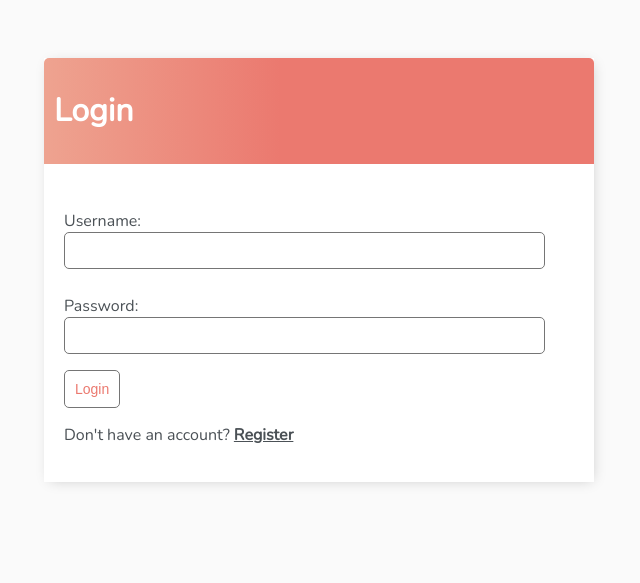
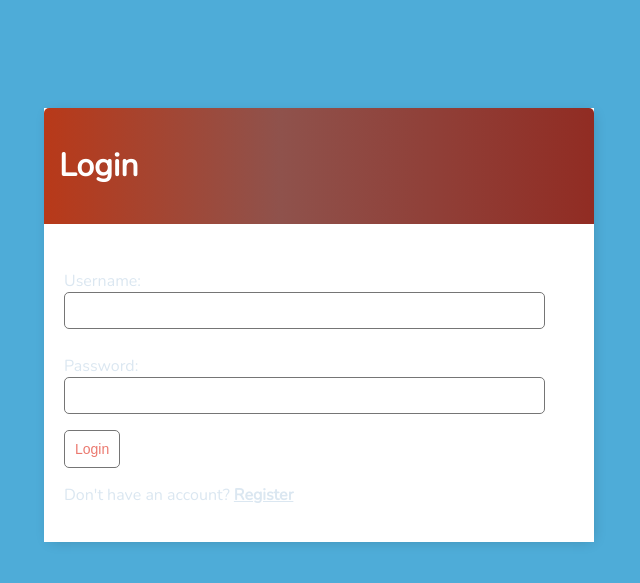
Before and after one commit to NnannaMari09033/Todo, a Django app: a page that uses base/templates/base/main.html in a window 1280 px wide. Shown: the top 583 px of the page, without its empty margins (321-961 px from the left). Run offline with Django 3.2, Linux system fonts and the light colour scheme.

```diff
--- a/base/templates/base/main.html
+++ b/base/templates/base/main.html
@@ -4,7 +4,7 @@
 <head>
     <meta charset="utf-8">
     <meta name="description"
-        content="This is to do list implemented using Django by Dennis Ivy who is a full stack web developer.">
+        content="This is todo list implemented using Django templating system">
 
     <meta http-equiv="X-UA-Compatible" content="IE=edge">
     <title>To Do Items</title>
@@ -16,9 +16,9 @@
 
     <style>
         body {
-            background-color: #FAFAFA;
+            background-color:rgb(78, 172, 216);
             font-family: 'Nunito', sans-serif;
-            padding-top: 50px;
+            padding-top: 100px;
         }
 
         h1,
@@ -33,7 +33,7 @@
 
         a,
         p {
-            color: #4b5156
+            color:rgb(219, 231, 241)
         }
 
         a {
@@ -57,13 +57,13 @@
             display: flex;
             justify-content: space-between;
             color: #fff;
-            padding: 10px;
+            padding: 15px;
             border-radius: 5px 5px 0 0;
-            background: linear-gradient(90deg, #EEA390 0%, #EB796F 43%, #EB796F 100%);
+            background: linear-gradient(90deg,rgb(184, 57, 25) 0%,rgb(143, 82, 76) 43%,rgb(145, 44, 35) 100%);
         }
 
         .header-bar a {
-            color: rgb(247, 247, 247);
+            color: rgb(109, 79, 79);
             text-decoration: none;
         }
 
@@ -90,13 +90,13 @@
         .task-complete-icon {
             height: 20px;
             width: 20px;
-            background-color: rgb(105, 192, 105);
+            background-color: rgb(27, 73, 27);
             border-radius: 50%;
         }
 
         .task-incomplete-icon {
-            height: 20px;
-            width: 20px;
+            height: 40px;
+            width: 40px;
             background-color: rgb(218, 218, 218);
             border-radius: 50%;
         }
@@ -105,7 +105,7 @@
             text-decoration: none;
             font-weight: 900;
             color: #cf4949;
-            font-size: 22px;
+            font-size: 40px;
             line-height: 0;
             padding: 20px 0px;
         }
--- a/base/templates/base/task_confirm_delete.html
+++ b/base/templates/base/task_confirm_delete.html
@@ -8,7 +8,7 @@
 <div class="card-body">
     <form method="POST">
         {% csrf_token %}
-        <p>Are your sure you want to delete this task? <b>"{{task}}"</b> </p>
+        <p>Are you sure you want to delete this task? <b>"{{task}}"</b> </p>
         <input class="button" type="submit" value="Delete" />
     </form>
 </div>
--- a/base/views.py
+++ b/base/views.py
@@ -1,4 +1,4 @@
-from django.shortcuts import render, redirect
+from django.shortcuts import redirect
 from django.views.generic.list import ListView
 from django.views.generic.detail import DetailView
 from django.views.generic.edit import CreateView, UpdateView, DeleteView, FormView
@@ -11,9 +11,7 @@ from django.contrib.auth import login
 
 # Imports for Reordering Feature
 from django.views import View
-from django.shortcuts import redirect
 from django.db import transaction
-
 from .models import Task
 from .forms import PositionForm
 
```
Also changed, not shown: db.sqlite3.
